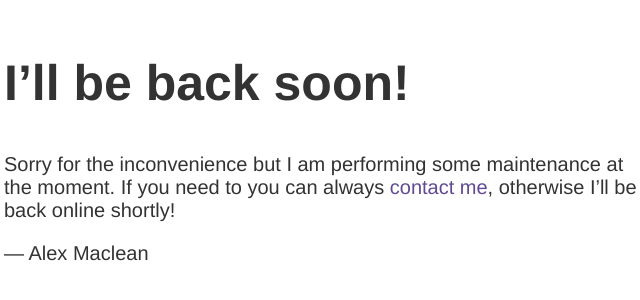
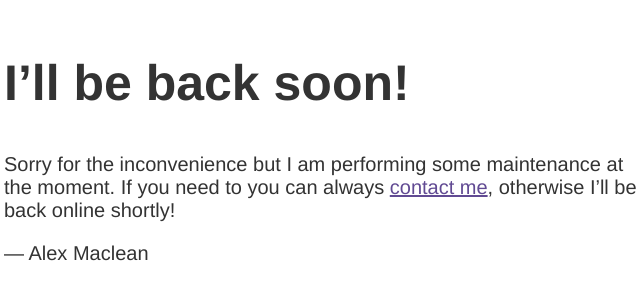
Before and after one commit to alexrbmaclean/alexrbmaclean.github.io, a plain HTML site: page index.html in a window 1280 px wide. Shown: the part 146-446 px from the top of the page, 311-951 px from the left. Drawn offline with Linux system fonts and the light colour scheme.

Commit message:
Update index.html

```diff
--- a/index.html
+++ b/index.html
@@ -5,7 +5,7 @@
   h1 { font-size: 50px; }
   body { font: 20px Helvetica, sans-serif; color: #333; }
   article { display: block; text-align: left; width: 650px; margin: 0 auto; }
-  a { color: #614a93; text-decoration: none; }
+  a { color: #614a93; text-decoration: underline; }
   a:hover { color: #333; text-decoration: none; }
 </style>
 
```
